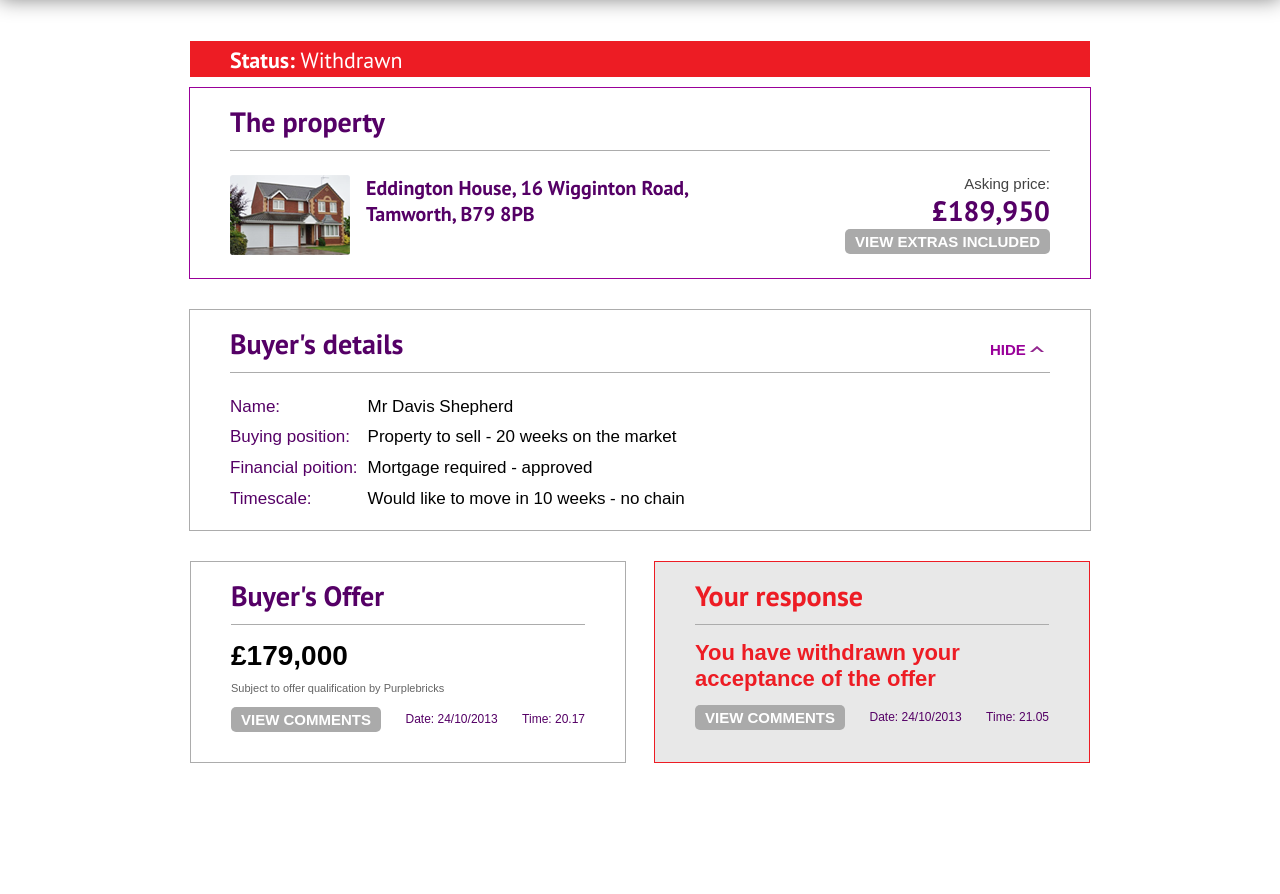
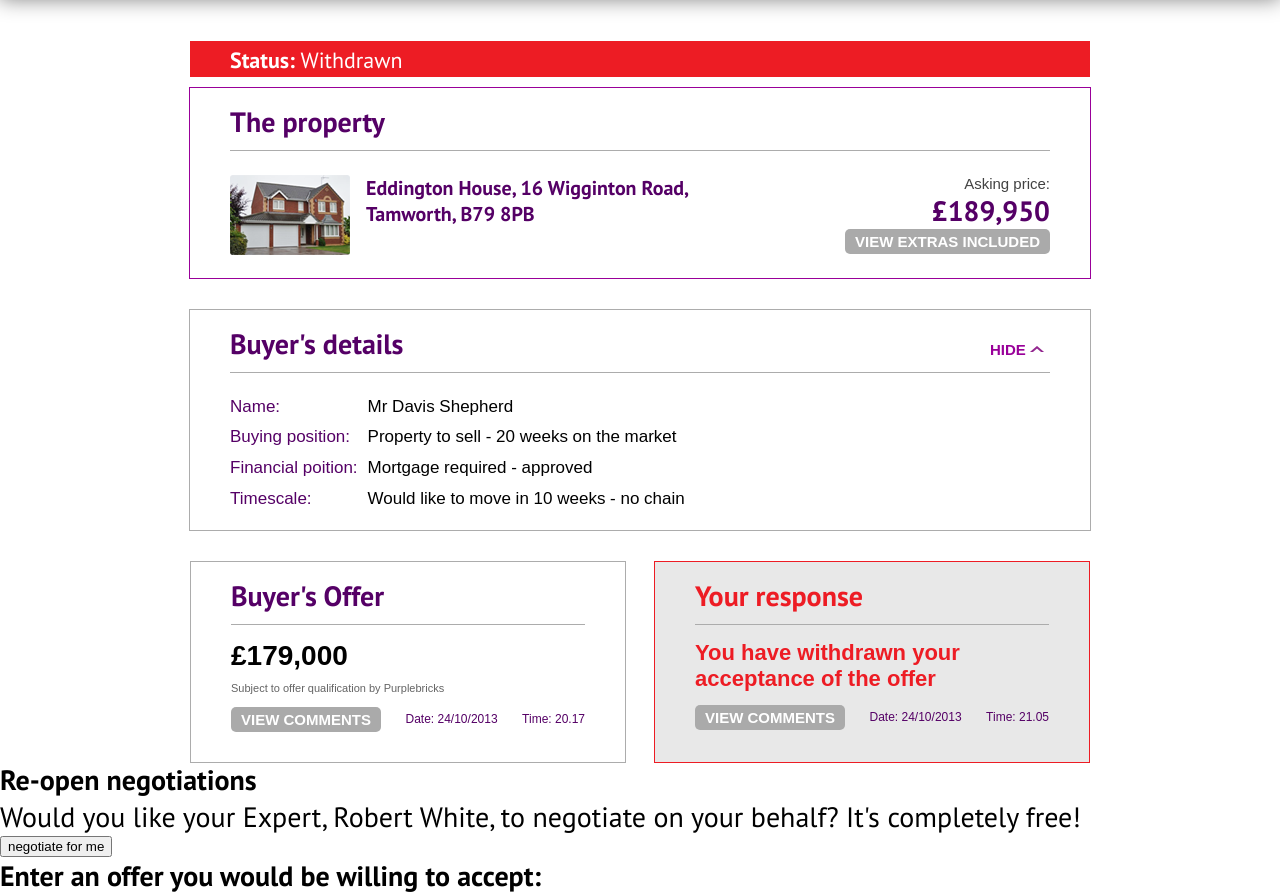
Before and after one commit to LewisLindleySmith/purpleBricks, a plain HTML site: page purple/index.html in a window 1280 px wide. Shown: the part 104-998 px from the top of the page. Before the commit the page ends 867 px from the top, so only its background shows below. Drawn offline with Linux system fonts and the light colour scheme.

Commit message:
container 6 html

```diff
--- a/purple/index.html
+++ b/purple/index.html
@@ -115,6 +115,22 @@
         </div>
     </div>
 
+    <div class="container-6">
+        <div class="conatiner-6-1">
+            <p><strong>Re-open negotiations</strong></p>
+        </div>
+        <div class="container-6-2">
+
+        </div>
+        <div class="container-6-3">
+            <p>Would you like your Expert, Robert White, to negotiate on your behalf? It's completely free!</p>
+            <button class="negotiate">negotiate for me</button>
+        </div>
+        <div class="cntainer-6-4">
+            <p><strong>Enter an offer you would be willing to accept:</strong></p>
+        </div>
+    </div>
+
 </body>
 
 </html>
```
